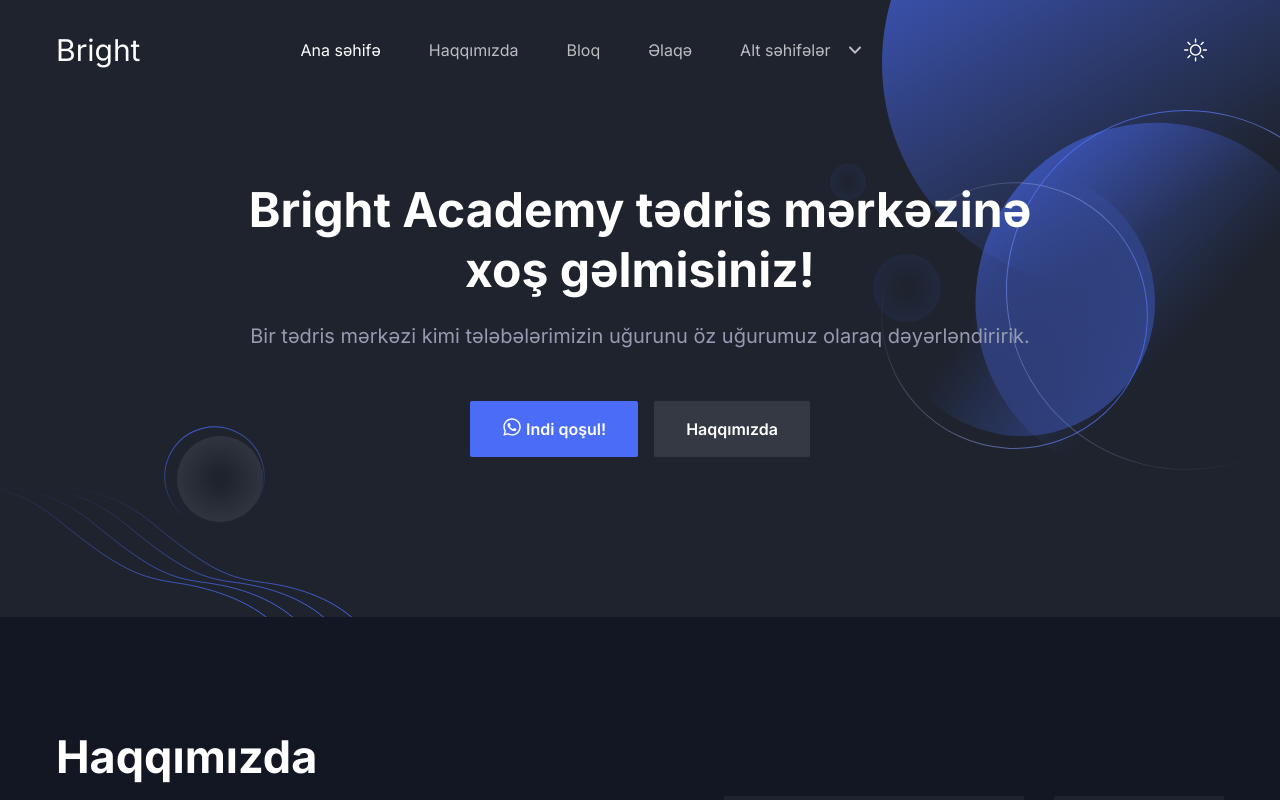
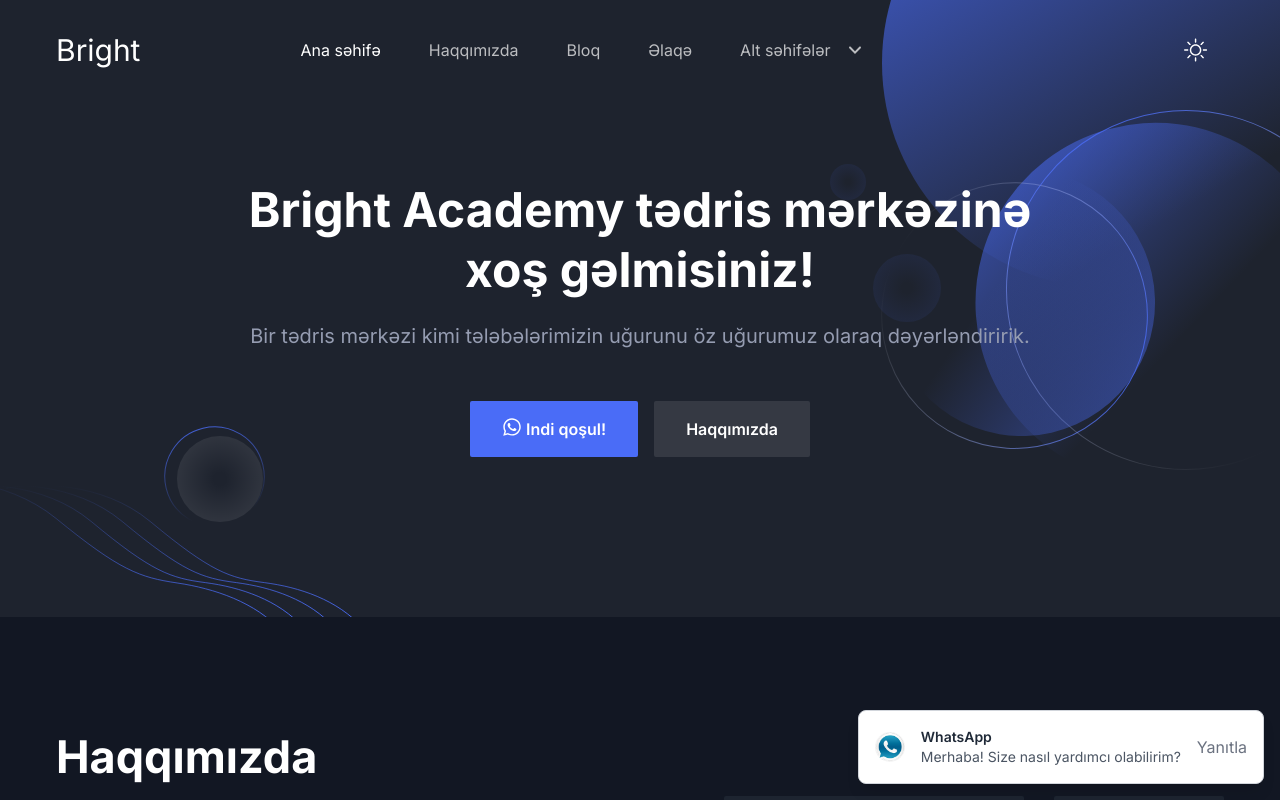
Before and after one commit to tehranblck/bright, a Next.js app: page / in a window 1280 px wide. Shown: the top 800 px of the page. Built offline with nearby package versions, Linux system fonts and the light colour scheme.

Commit message:
Whatsapp added

```diff
--- a/app/layout.tsx
+++ b/app/layout.tsx
@@ -28,10 +28,11 @@ export default function RootLayout({
           {children}
           <Footer />
           <ScrollToTop />
+          <WhatsAppMessage/>
         </Providers>
       </body>
     </html>
   );
 }
 
-import { Providers } from "./providers";
+import { Providers } from "./providers";import WhatsAppMessage from "@/components/whatsappMessage/WhatsappMessage";
--- /dev/null
+++ b/components/whatsappMessage/WhatsappMessage.tsx
@@ -0,0 +1,85 @@
+"use client";
+import { useEffect, useState } from "react";
+import Image from "next/image";
+
+const WhatsAppMessage = () => {
+  const [messageVisible, setMessageVisible] = useState(false);
+  const [showForm, setShowForm] = useState(false);
+  const [userMessage, setUserMessage] = useState("");
+
+  // Kullanıcı sayfada 2 dakika kalırsa mesajı göster
+  useEffect(() => {
+    const timer = setTimeout(() => {
+      setMessageVisible(true);
+    }, 3000); // 2 dakika = 120000 milisaniye
+
+    return () => clearTimeout(timer); // Temizle
+  }, []);
+
+  // Mesajı kapatma fonksiyonu
+  const closeMessage = () => {
+    setMessageVisible(false);
+  };
+
+  // Formu açma fonksiyonu
+  const openForm = () => {
+    setShowForm(true);
+    setMessageVisible(false); // Mesajı kapat ve formu aç
+  };
+
+  // WhatsApp bağlantısı oluşturma fonksiyonu
+  const sendToWhatsApp = () => {
+    const encodedMessage = encodeURIComponent(userMessage);
+    const phoneNumber = "1234567890"; // Buraya kendi telefon numaranızı ekleyin
+    const whatsappUrl = `https://wa.me/${phoneNumber}?text=${encodedMessage}`;
+    window.open(whatsappUrl, "_blank");
+  };
+
+  return (
+    <div style={{position:'absolute',zIndex:'99'}}>
+      {/* WhatsApp Benzeri Mesaj Bildirimi */}
+      {messageVisible && (
+        <div className="fixed bottom-4 right-4 bg-white border border-gray-300 rounded-lg shadow-lg p-4 flex items-center space-x-4">
+          <Image
+            src="/whatsapp.png" // WhatsApp ikonunuz
+            alt="WhatsApp"
+            width={30}
+            height={30}
+            className="rounded-full"
+          />
+          <div className="text-sm">
+            <p className="font-semibold text-gray-800">WhatsApp</p>
+            <p className="text-gray-600">Merhaba! Size nasıl yardımcı olabilirim?</p>
+          </div>
+          <button onClick={openForm} className="ml-auto text-gray-500 hover:text-gray-700">
+            Yanıtla
+          </button>
+        </div>
+      )}
+
+      {/* Mesaj Formu */}
+      {showForm && (
+        <div className="fixed bottom-4 right-4 bg-white border border-gray-300 rounded-lg shadow-lg p-4 w-80 space-y-4">
+          <h3 className="text-lg font-semibold text-gray-800">Yanıtla</h3>
+          <p className="text-sm text-gray-600">Merhaba! Size nasıl yardımcı olabilirim?</p>
+          <textarea
+            className="w-full p-2 border border-gray-300 rounded-md"
+            placeholder="Mesajınızı yazın..."
+            value={userMessage}
+            onChange={(e) => setUserMessage(e.target.value)}
+          ></textarea>
+          <div className="flex justify-end space-x-2">
+            <button onClick={closeMessage} className="text-gray-500 hover:text-gray-700">
+              Kapat
+            </button>
+            <button onClick={sendToWhatsApp} className="bg-green-500 text-white px-4 py-2 rounded-md hover:bg-green-600">
+              Gönder
+            </button>
+          </div>
+        </div>
+      )}
+    </div>
+  );
+};
+
+export default WhatsAppMessage;
```
Also changed, not shown: public/whatsapp.png (added).
